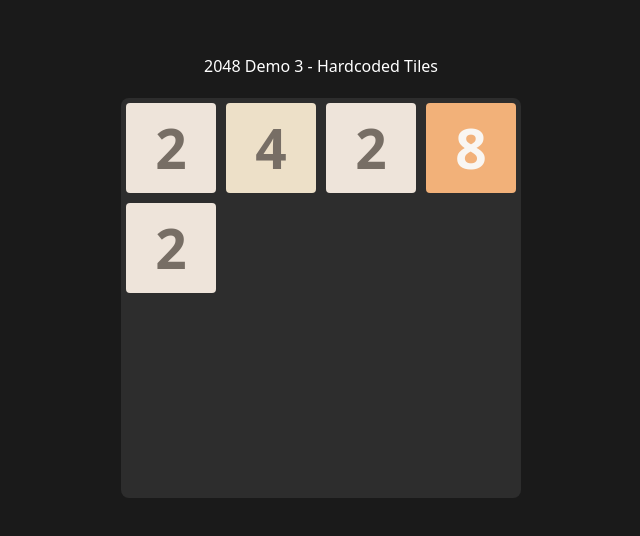
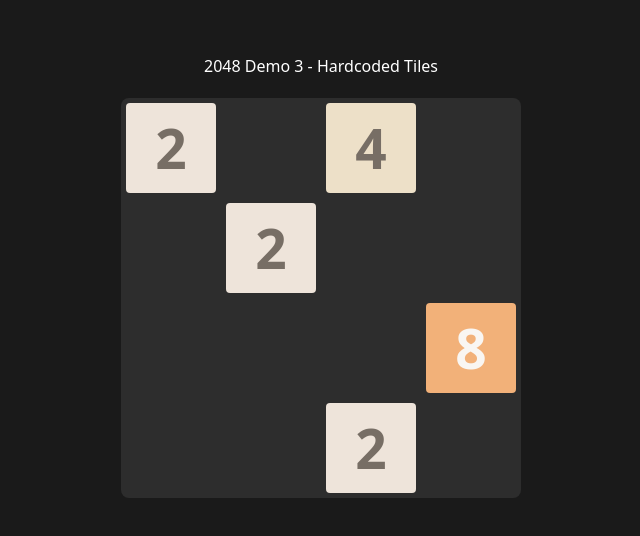
Before and after one commit to jigargosar/react-2048-2025, a React (Vite) app: page / in a window 1280 px wide. Shown: the part 124-660 px from the top of the page, without its empty margins (319-959 px from the left). Built offline with nearby package versions, Linux system fonts and the light colour scheme.

Commit message:
Refactor tile rendering logic: improve JSX structure and enhance readability of tile creation

```diff
--- a/src/TileSlideDemo3.tsx
+++ b/src/TileSlideDemo3.tsx
@@ -136,7 +136,9 @@ function slideAndMergeRowLeft(row: TileRow): TileRow {
         } else {
             // No merge: determine state and write tile
             const newTile =
-                writePos === originalIndex ? createStaticTile(tile) : createMovedTile(tile)
+                writePos === originalIndex
+                    ? createStaticTile(tile)
+                    : createMovedTile(tile)
             result[writePos] = newTile
             writePos++
         }
@@ -229,7 +231,11 @@ function renderTiles(tiles: Tile[]) {
                 </div>
             )
         } else {
-            return <div key={String(index)}>{renderTile(tile.position, tile.value)}</div>
+            return (
+                <div key={String(index)} style={{ display: 'contents' }}>
+                    {renderTile(tile.position, tile.value)}
+                </div>
+            )
         }
     })
 }
```
